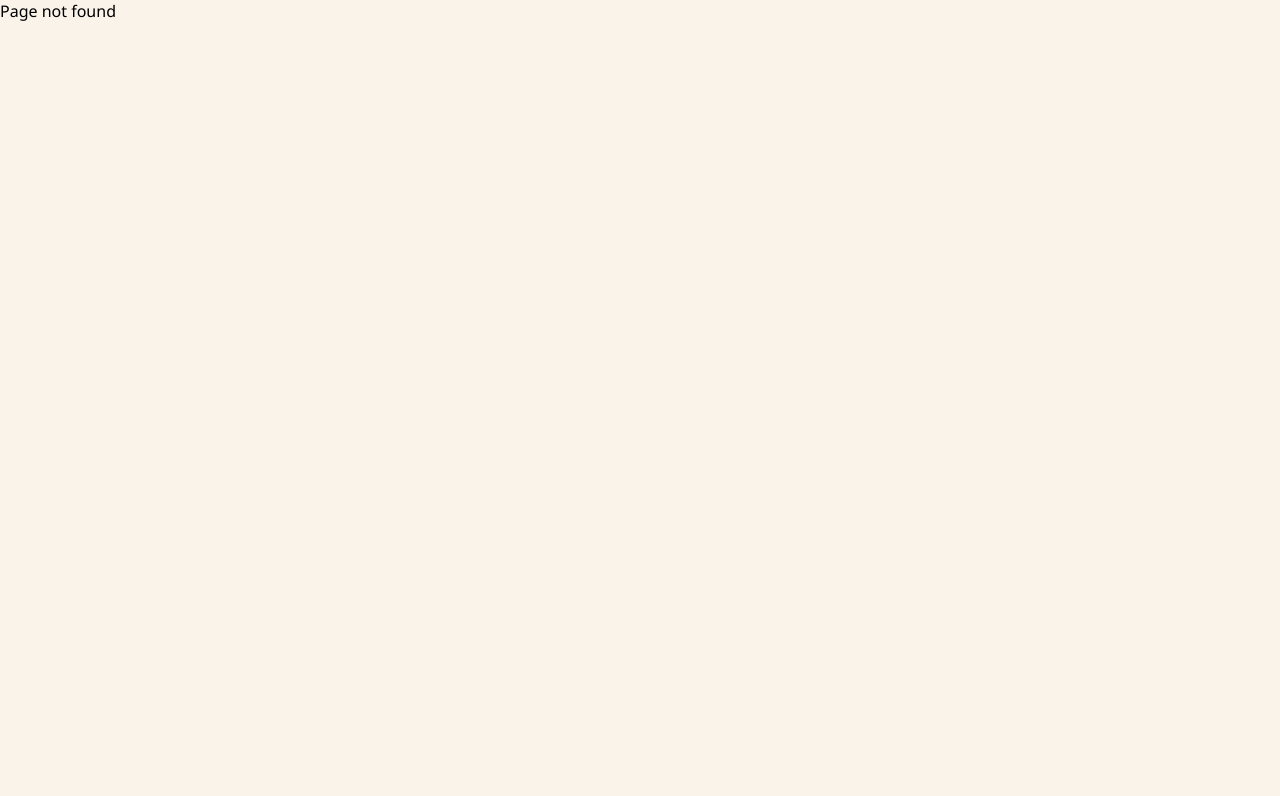
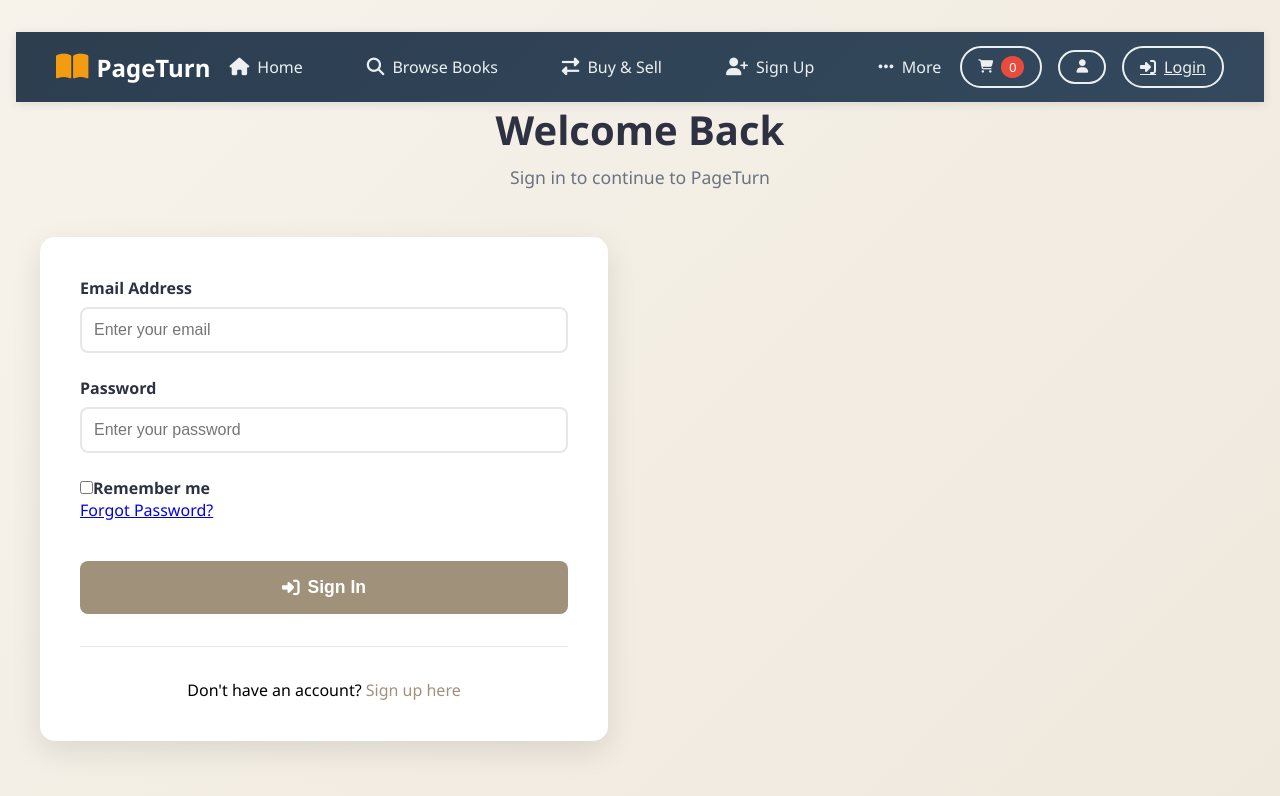
Before and after one commit to NavodCaldera/online-bookstore, a React (Create React App) app: page /login in a window 1280 px wide. Before the commit this address had no page. Shown: the top 796 px of the page. Built offline with nearby package versions, Linux system fonts and the light colour scheme.

Commit message:
added the login page in the front end

```diff
--- a/src/App.js
+++ b/src/App.js
@@ -3,6 +3,8 @@ import HomePage from './HomePage';
 import CreateAccount from './pages/CreateAccount';
 import BrowseList from './pages/BrowseList';
 import BuySell from './pages/BuySell';
+import Login from './pages/Login';
+
 
 function App() {
   return (
@@ -13,6 +15,8 @@ function App() {
         <Route path="/browse" element={<BrowseList />} />
         <Route path="/buy-sell" element={<BuySell />} />
         <Route path="*" element={<div>Page not found</div>} />
+        <Route path="/login" element={<Login />} />
+
       </Routes>
     </Router>
   );
--- a/src/components/Navigation.js
+++ b/src/components/Navigation.js
@@ -93,10 +93,12 @@ function Navigation() {
             <i className="fas fa-user"></i>
           </button>
 
-          <button className="nav-action-btn login-btn">
+
+          <Link to="/login" className="nav-action-btn login-btn">
             <i className="fas fa-sign-in-alt"></i>
             <span>Login</span>
-          </button>
+          </Link>
+
         </div>
 
         {/* Mobile Menu Toggle */}
--- /dev/null
+++ b/src/pages/Login.js
@@ -0,0 +1,176 @@
+import { useState } from 'react';
+import { Link, useNavigate } from 'react-router-dom';
+import Navigation from '../components/Navigation';
+import '../styles/auth.css';
+
+function Login() {
+    const [formData, setFormData] = useState({
+        email: '',
+        password: '',
+        rememberMe: false
+    });
+
+    const [errors, setErrors] = useState({});
+    const [isLoading, setIsLoading] = useState(false);
+    const navigate = useNavigate();
+
+    const handleInputChange = (e) => {
+        const { name, value, type, checked } = e.target;
+        setFormData(prev => ({
+            ...prev,
+            [name]: type === 'checkbox' ? checked : value
+        }));
+
+        // Clear error when user starts typing
+        if (errors[name]) {
+            setErrors(prev => ({ ...prev, [name]: '' }));
+        }
+    };
+
+    const validateForm = () => {
+        const newErrors = {};
+
+        if (!formData.email) {
+            newErrors.email = 'Email is required';
+        } else if (!/\S+@\S+\.\S+/.test(formData.email)) {
+            newErrors.email = 'Email is invalid';
+        }
+
+        if (!formData.password) {
+            newErrors.password = 'Password is required';
+        }
+
+        setErrors(newErrors);
+        return Object.keys(newErrors).length === 0;
+    };
+
+    const handleSubmit = async (e) => {
+        e.preventDefault();
+
+        if (!validateForm()) {
+            return;
+        }
+
+        setIsLoading(true);
+
+        try {
+            const response = await fetch('http://localhost:3002/api/users/login', {
+                method: 'POST',
+                headers: {
+                    'Content-Type': 'application/json',
+                },
+                body: JSON.stringify({
+                    email: formData.email,
+                    password: formData.password
+                })
+            });
+
+            const data = await response.json();
+
+            if (response.ok && data.success) {
+                // Store user data and token
+                localStorage.setItem('authToken', data.token);
+                localStorage.setItem('userData', JSON.stringify(data.user));
+
+                // Redirect to browse page
+                navigate('/browse');
+            } else {
+                setErrors({ general: data.error || 'Login failed. Please check your credentials.' });
+            }
+        } catch (error) {
+            console.error('Login error:', error);
+            setErrors({ general: 'Login failed. Please check your connection and try again.' });
+        } finally {
+            setIsLoading(false);
+        }
+    };
+
+    return (
+        <div className="auth-container">
+            <Navigation />
+
+            <div className="auth-header">
+                <h1>Welcome Back</h1>
+                <p>Sign in to continue to PageTurn</p>
+            </div>
+
+            <div className="auth-content">
+                <div className="auth-form-container">
+                    <form onSubmit={handleSubmit} className="auth-form">
+                        {errors.general && (
+                            <div className="error-banner">
+                                {errors.general}
+                            </div>
+                        )}
+
+                        <div className="form-group">
+                            <label htmlFor="email">Email Address</label>
+                            <input
+                                type="email"
+                                id="email"
+                                name="email"
+                                value={formData.email}
+                                onChange={handleInputChange}
+                                className={errors.email ? 'error' : ''}
+                                placeholder="Enter your email"
+                            />
+                            {errors.email && <span className="error-message">{errors.email}</span>}
+                        </div>
+
+                        <div className="form-group">
+                            <label htmlFor="password">Password</label>
+                            <input
+                                type="password"
+                                id="password"
+                                name="password"
+                                value={formData.password}
+                                onChange={handleInputChange}
+                                className={errors.password ? 'error' : ''}
+                                placeholder="Enter your password"
+                            />
+                            {errors.password && <span className="error-message">{errors.password}</span>}
+                        </div>
+
+                        <div className="form-group checkbox-group">
+                            <div>
+                                <input
+                                    type="checkbox"
+                                    id="rememberMe"
+                                    name="rememberMe"
+                                    checked={formData.rememberMe}
+                                    onChange={handleInputChange}
+                                />
+                                <label htmlFor="rememberMe">Remember me</label>
+                            </div>
+                            <Link to="/forgot-password" className="forgot-password">Forgot Password?</Link>
+                        </div>
+
+                        <button
+                            type="submit"
+                            className={`auth-button ${isLoading ? 'loading' : ''}`}
+                            disabled={isLoading}
+                        >
+                            {isLoading ? (
+                                <>
+                                    <i className="fas fa-spinner fa-spin"></i>
+                                    Signing In...
+                                </>
+                            ) : (
+                                <>
+                                    <i className="fas fa-sign-in-alt"></i>
+                                    Sign In
+                                </>
+                            )}
+                        </button>
+                    </form>
+
+                    <div className="auth-footer">
+                        <p>Don't have an account? <Link to="/signup" className="link">Sign up here</Link></p>
+                    </div>
+                </div>
+            </div>
+        </div>
+    );
+}
+
+export default Login;
```
